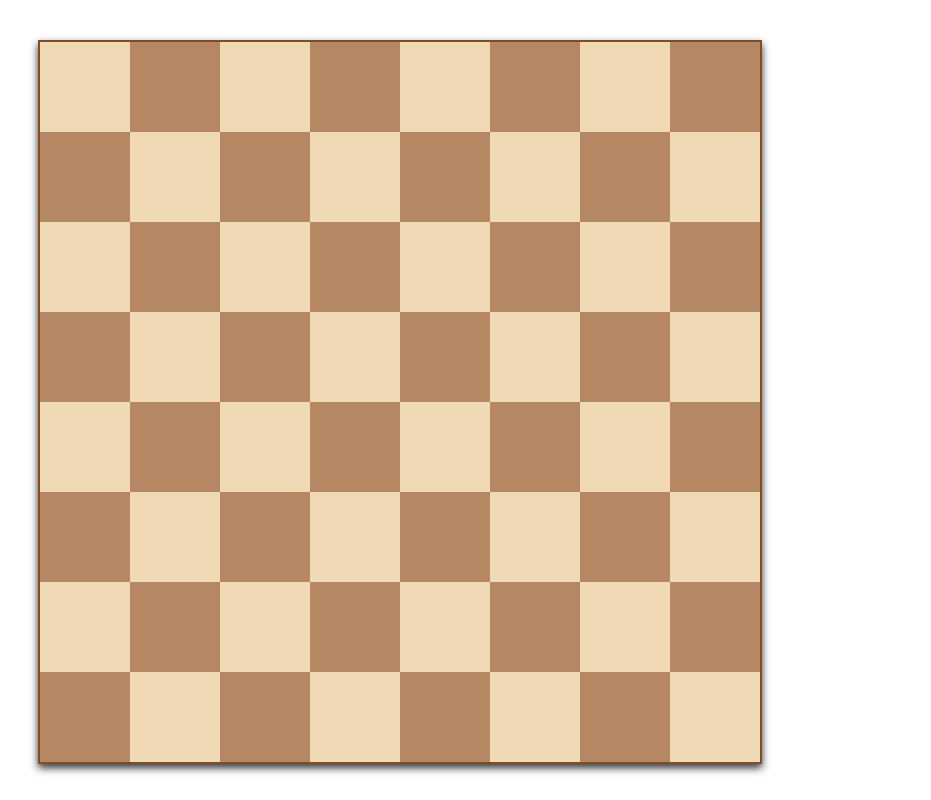
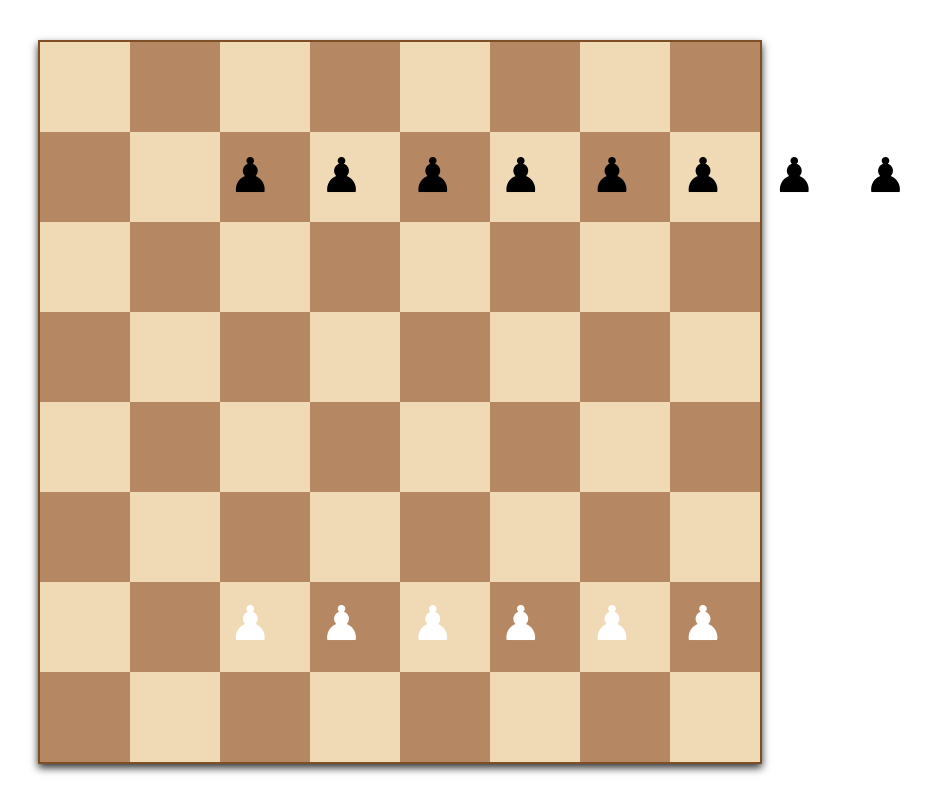
Before and after one commit to KuboniZA/Chess, a Vue app in the folder frontend/: page / in a window 1280 px wide. Before the commit this address had no page. Shown: the whole page, without its empty margins (240-1171 px from the left). Built offline with nearby package versions, Linux system fonts and the light colour scheme; the HTML template or start-up script is replaced by a standard one.

Commit message:
Add pawns

```diff
--- a/frontend/src/components/ChessBoard.vue
+++ b/frontend/src/components/ChessBoard.vue
@@ -8,6 +8,27 @@ const isDark = (n: number) => {
 <template>
    <div class="chess-board-container">
      <div v-for="n in 64" :key="n" class="square" :class="{ dark: isDark(n) }"></div>
+   </div>
+
+   <div class="black-pieces">
+    <span class="pawns pawn1">&#9823;</span>
+    <span class="pawns pawn2">&#9823;</span>
+    <span class="pawns pawn3">&#9823;</span>
+    <span class="pawns pawn4">&#9823;</span>
+    <span class="pawns pawn5">&#9823;</span>
+    <span class="pawns pawn6">&#9823;</span>
+    <span class="pawns pawn7">&#9823;</span>
+    <span class="pawns pawn8">&#9823;</span>
+   </div>
+   <div class="white-pieces">
+    <span class="w-pawns w-pawn1">&#9823;</span>
+    <span class="w-pawns w-pawn2">&#9823;</span>
+    <span class="w-pawns w-pawn3">&#9823;</span>
+    <span class="w-pawns w-pawn4">&#9823;</span>
+    <span class="w-pawns w-pawn5">&#9823;</span>
+    <span class="w-pawns w-pawn6">&#9823;</span>
+    <span class="w-pawns w-pawn7">&#9823;</span>
+    <span class="w-pawns w-pawn8">&#9823;</span>
    </div>
 </template>
 
@@ -34,4 +55,32 @@ const isDark = (n: number) => {
 .square.dark {
   background: #b58863;
 }
+.pawn1 { left: 29.3rem }
+.pawn2 { left: 35rem; }
+.pawn3 { left: 40.7rem; }
+.pawn4 { left: 46.2rem; }
+.pawn5 { left: 51.9rem; }
+.pawn6 { left: 57.6rem; }
+.pawn7 { left: 63.3rem; }
+.pawn8 { left: 69rem; }
+
+.pawns {
+  position: absolute;
+  font-size: 3rem;
+  top: 9.2rem;
+}
+.w-pawn1 { left: 29.3rem }
+.w-pawn2 { left: 35rem; }
+.w-pawn3 { left: 40.7rem; }
+.w-pawn4 { left: 46.2rem; }
+.w-pawn5 { left: 51.9rem; }
+.w-pawn6 { left: 57.6rem; }
+.w-pawn7 { left: 63.3rem; }
+.w-pawn8 { left: 69rem; }
+.w-pawns {
+  position: absolute;
+  font-size: 3rem;
+  top: 37.2rem;
+  color: white;
+}
 </style>
```
